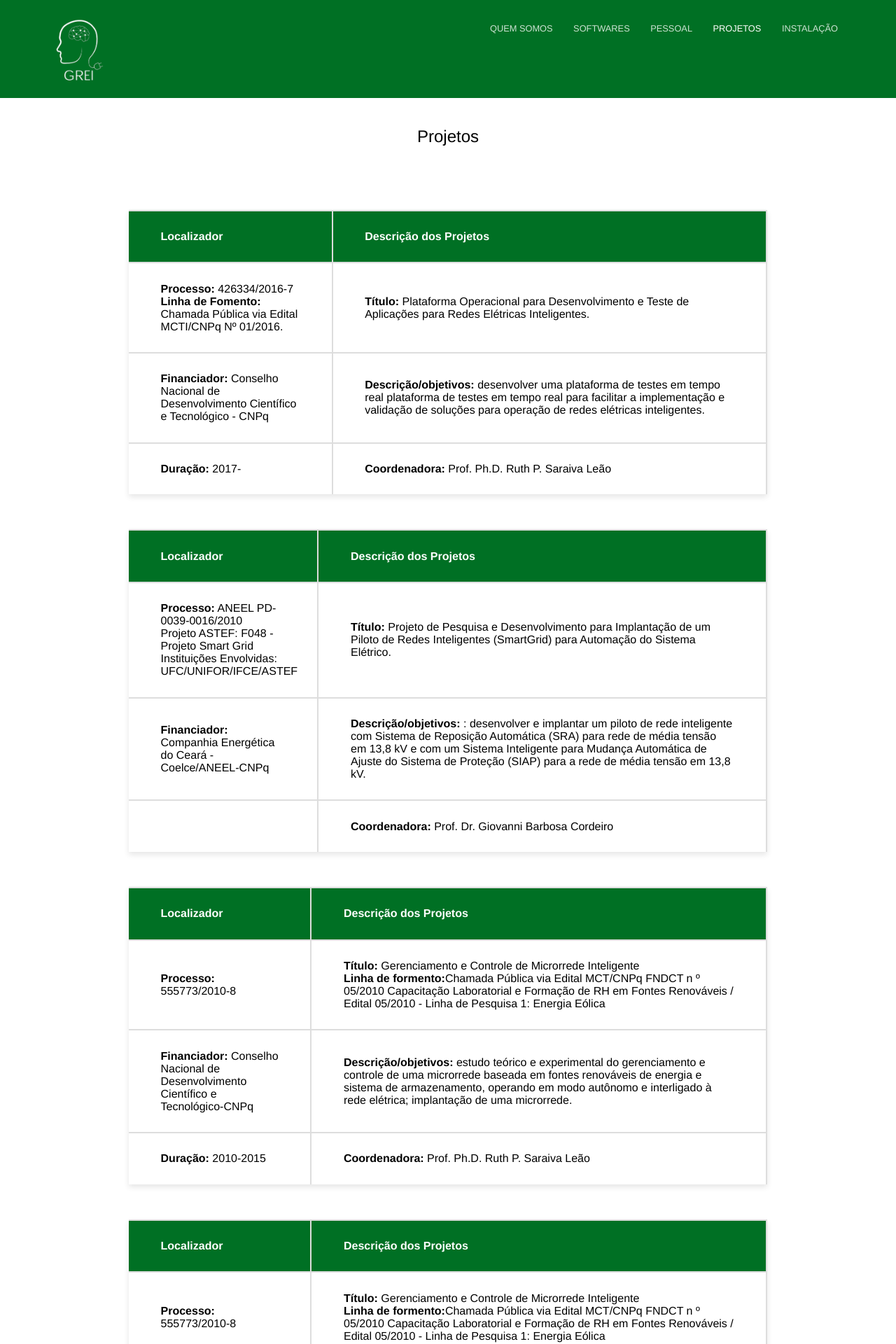
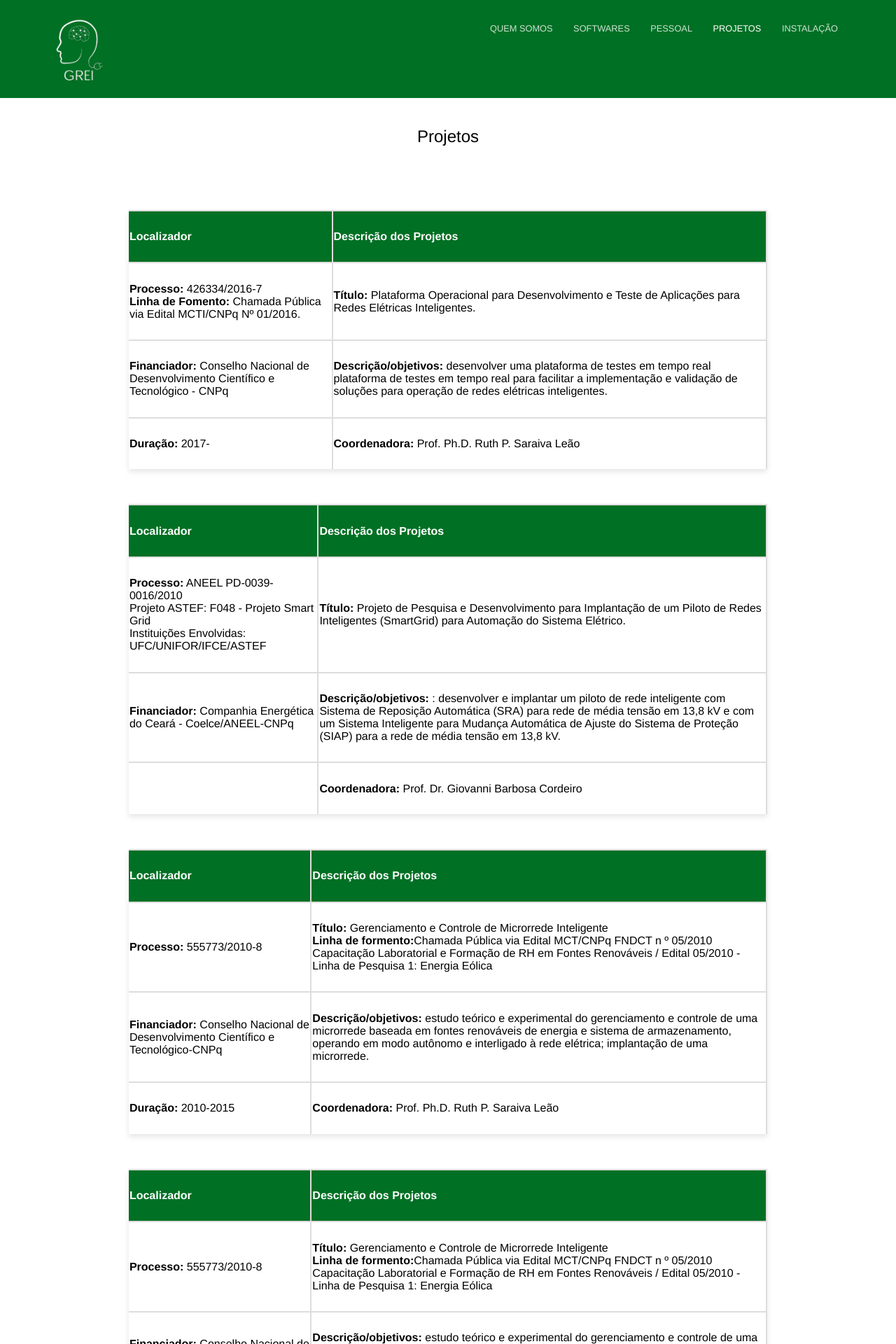
Before and after one commit to Gabriell89222/Gabriell89222.github.io, a Jekyll site: the page built from pricing.html, in a window 1280 px wide. Shown: the top 1920 px of the page at 70% size. Built offline with Jekyll 4.4.1, drawn with Linux system fonts in a browser that asks for light colours.

Commit message:
Atualização ajuste tabelas v-1.2

```diff
--- a/_sass/layout.scss
+++ b/_sass/layout.scss
@@ -82,7 +82,7 @@ section {
 		box-shadow: 0 4px 8px rgba(0, 0, 0, 0.1);
 	}
 	th, td {
-		padding: 3% 5%;
+		padding: 3% 0.1%;
 		text-align: left;
 		border-bottom: 2px solid #ddd; /* borda inferior */
 		border-right: 2px solid #ddd; /* borda direita */
```
